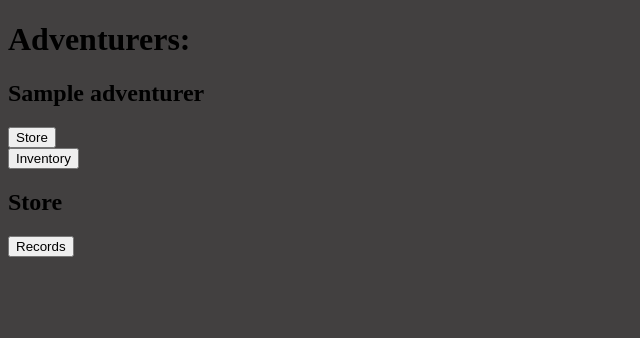
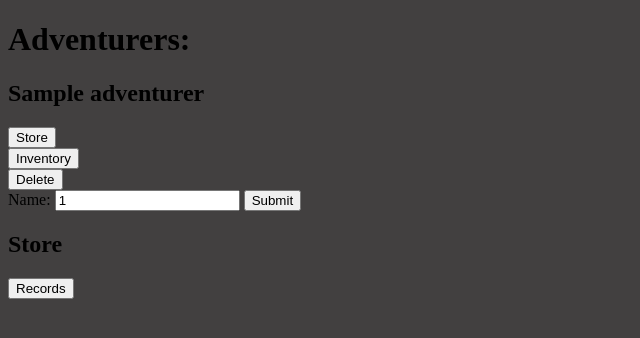
Before and after one commit to TRiley1/pythonproject_cc, a Flask app: page / in a window 1280 px wide. Shown: the part 92-430 px from the top of the page, without its empty margins (0-640 px from the left). Run offline with Flask 3, Linux system fonts and the light colour scheme; a database or web service that is not in the repository returns one stand-in record (values such as "Sample title"); some libraries are stand-ins or nearby versions.

Commit message:
added update and delete adventurers

```diff
--- a/app.py
+++ b/app.py
@@ -3,13 +3,13 @@ from flask import Flask, render_template
 from controllers.item_controller import item_blueprint
 import repositories.adventurer_repo as adv_repo
 from controllers.inventory_controller import inventory_blueprint
-# from controllers.adventurer_controller import adventurer_blueprint
+from controllers.adventurer_controller import adventurer_blueprint
 
 app = Flask(__name__)
 
 app.register_blueprint(item_blueprint)
 app.register_blueprint(inventory_blueprint)
-# app.register_blueprint(adventurer_blueprint)
+app.register_blueprint(adventurer_blueprint)
 
 
 @app.route("/")
--- a/templates/index.html
+++ b/templates/index.html
@@ -10,6 +10,20 @@
 <form action="/inventory/{{ adventurer.id }}">
     <input type="submit" value="Inventory" />
 </form>
+<form action="/adventurer/{{ adventurer.id }}/delete" method="POST">
+    <input type="submit" value="Delete">
+</form>
+<!-- <form action="/adventurer/{{ adventurer.id }}/update">
+    <input type="submit" value="Update" />
+</form> -->
+
+<form action="/adventurer/{{ adventurer.id }}/update" method="POST">
+    <div>
+        <label for="name">Name:</label>
+        <input type="text" id="name" name="name" value="{{ adventurer.id }}">
+        <input type="submit">
+    </div>
+</form>
 
 {% endfor %}
 
```
Also changed, not shown: controllers/adventurer_controller.py (added, +17 -0 lines).
